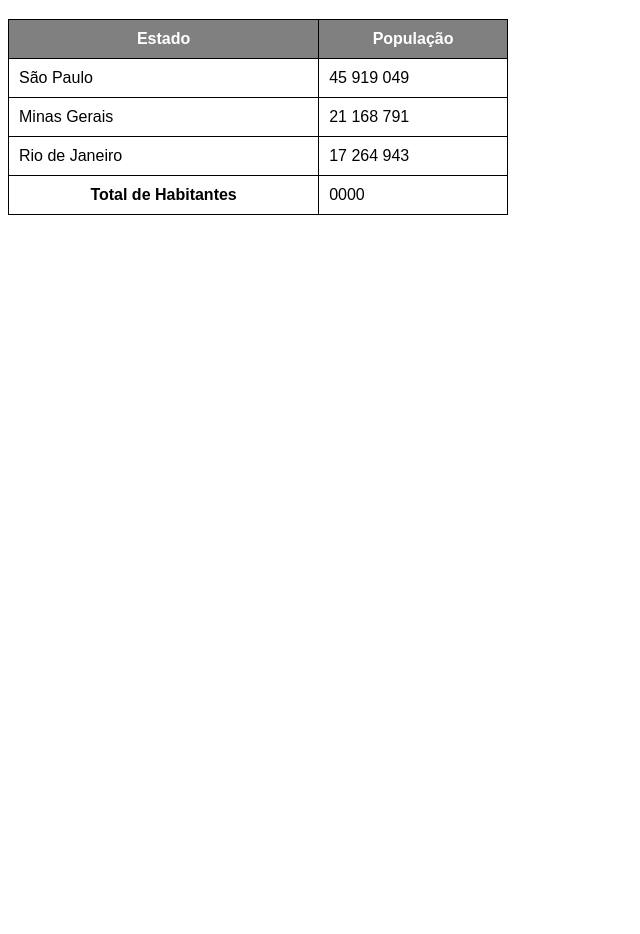
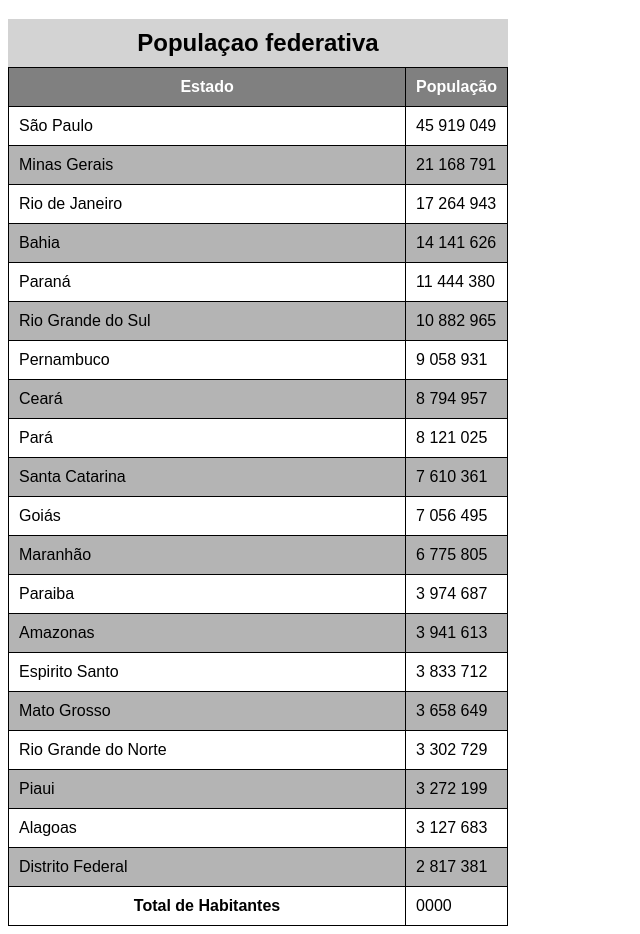
Before and after one commit to KindHig/HTML-CSS, a plain HTML site: page Exercicios/Ex023/tabela002.html in a window 1280 px wide. Shown: the part 61-995 px from the top of the page, without its empty margins (0-640 px from the left). Before the commit the page ends 800 px from the top, so only its background shows below. Drawn offline with Linux system fonts and the light colour scheme.

Commit message:
Aula concluida

```diff
--- a/Exercicios/Ex023/tabela002.html
+++ b/Exercicios/Ex023/tabela002.html
@@ -16,6 +16,15 @@
             border: 1px solid black;
             padding: 10px;
         }
+        caption {
+            font-size: 1.5em;
+            font-weight: bold;
+            padding: 10px;
+            background-color: lightgray;
+        }
+        tbody > tr:nth-child(2n) {
+            background-color: rgb(180, 180, 180);
+        }
         thead {
             background-color: gray;
             color: white;
@@ -25,10 +34,11 @@
 <body>
     <h1>Uso de tabelas grandes</h1>
     <table>
+        <caption>Populaçao federativa</caption>
         <thead>
             <tr>
                 <th>Estado</th>
-                <th>População</th>
+                <th style="width: 50px;">População</th>
             </tr>
         </thead>
         <tbody>
@@ -44,6 +54,74 @@
                 <td>Rio de Janeiro</td>
                 <td>17 264 943</td>
             </tr>
+            <tr>
+                <td>Bahia</td>
+                <td>14 141 626</td>
+            </tr>
+            <tr>
+                <td>Paraná</td>
+                <td>11 444 380</td>
+            </tr>
+            <tr>
+                <td>Rio Grande do Sul</td>
+                <td>10 882 965</td>
+            </tr>
+            <tr>
+                <td>Pernambuco</td>
+                <td>9 058 931</td>
+            </tr>
+            <tr>
+                <td>Ceará</td>
+                <td>8 794 957</td>
+            </tr>
+            <tr>
+                <td>Pará</td>
+                <td>8 121 025</td>
+            </tr>
+            <tr>
+                <td>Santa Catarina</td>
+                <td>7 610 361</td>
+            </tr>
+            <tr>
+                <td>Goiás</td>
+                <td>7 056 495</td>
+            </tr>
+            <tr>
+                <td>Maranhão</td>
+                <td>6 775 805</td>
+            </tr>
+            <tr>
+                <td>Paraiba</td>
+                <td>3 974 687</td>
+            </tr>
+            <tr>
+                <td>Amazonas</td>
+                <td>3 941 613</td>
+            </tr>
+            <tr>
+                <td>Espirito Santo</td>
+                <td>3 833 712</td>
+            </tr>
+            <tr>
+                <td>Mato Grosso</td>
+                <td>3 658 649</td>
+            </tr>
+            <tr>
+                <td>Rio Grande do Norte</td>
+                <td>3 302 729</td>
+            </tr>
+            <tr>
+                <td>Piaui</td>
+                <td>3 272 199</td>
+            </tr>
+            <tr>
+                <td>Alagoas</td>
+                <td>3 127 683</td>
+            </tr>
+            <tr>
+                <td>Distrito Federal</td>
+                <td>2 817 381</td>
+            </tr>
         </tbody>
         <tfoot>
             <tr>
```
